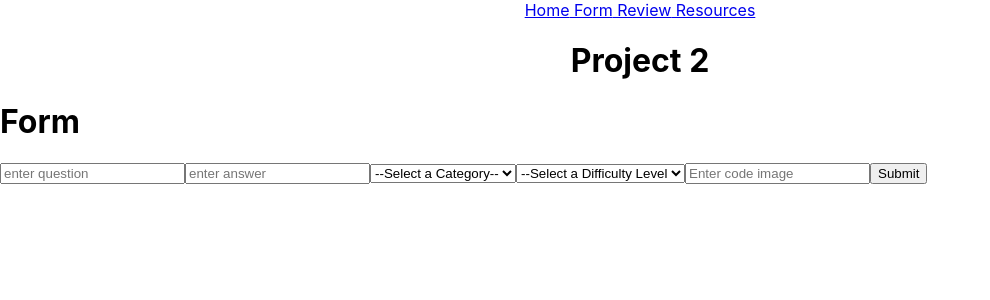
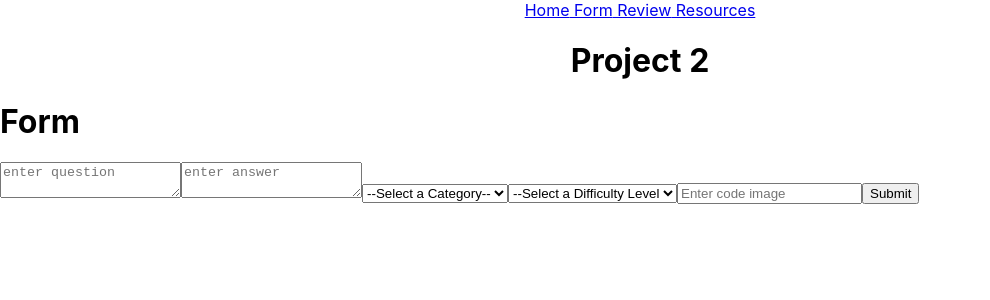
Before and after one commit to CooleyWC/project-phase-2, a React (Create React App) app in the folder my-app/: page /question/new in a window 1280 px wide. Shown: the top 300 px of the page, without its empty margins (0-990 px from the left). Built offline with nearby package versions, Linux system fonts and the light colour scheme; data requests are answered from the project's data file.

Commit message:
changed text inputs to text areas

```diff
--- a/my-app/src/Form.js
+++ b/my-app/src/Form.js
@@ -15,46 +15,13 @@ const Form = () => {
     const {titleInput, setTitleInput, answerInput, setAnswerInput, categorySelect,
         setCategorySelect, difficultySelect, setDifficultySelect, imageInput, setImageInput, handleSubmit} = useOutletContext();
 
-    // const [formData, setFormData] = useState(initialState);
-    // const [titleInput, setTitleInput] = useState('');
-    // const [answerInput, setAnswerInput] = useState('');
-    // const [categorySelect, setCategorySelect] = useState('');
-    // const [difficultySelect, setDifficultySelect] = useState('');
-    // const [imageInput, setImageInput] = useState('');
-
-
-    // const handleSubmit = (e) =>{
-    //     e.preventDefault()
-    //     const newQuestion = {
-    //         "title": titleInput,
-    //         "answer": answerInput,
-    //         "category": categorySelect,
-    //         "difficulty": difficultySelect,
-    //         "code": "./logo192.png",
-    //         "review": false
-    //     }
-
-    //     fetch(URL, {
-    //         method: "POST",
-    //         headers: {
-    //             "Content-type": "application/json"
-    //         },
-    //         body: JSON.stringify(newQuestion)
-    //     })
-    //     .then(res=>res.json())
-    //     .then((newItem)=>{
-    //         setFormData(prevValue=>({...prevValue, newItem}))
-    //         setFormData(initialState)
-    //     })
-    // }
-
 
     return (
         <div>
             <h1>Form</h1>
             <form onSubmit={handleSubmit}>
-                <input type='text' placeholder='enter question' value={titleInput} onChange={(e)=>{setTitleInput(e.target.value)}}/>
-                <input type='text' placeholder='enter answer' value={answerInput} onChange={(e)=>{setAnswerInput(e.target.value)}}/>
+                <textarea name='question-input' placeholder='enter question' value={titleInput} onChange={(e)=>{setTitleInput(e.target.value)}}/>
+                <textarea name='answer-input' placeholder='enter answer' value={answerInput} onChange={(e)=>{setAnswerInput(e.target.value)}}/>
                 <label>
                     <select value={categorySelect} onChange={(e)=>setCategorySelect(e.target.value)}>
                         <option value=''>--Select a Category--</option>
--- a/my-app/src/routes.js
+++ b/my-app/src/routes.js
@@ -1,7 +1,5 @@
 import App from './App';
-// import Main from './Main';
 import QuestionList from './QuestionList';
-// import Filter from './Filter';
 import Form from './Form';
 import ReviewPage from './ReviewPage';
 import ResourcePage from './ResourcePage';
```
